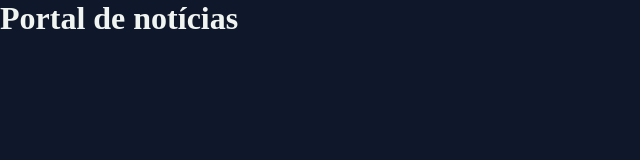
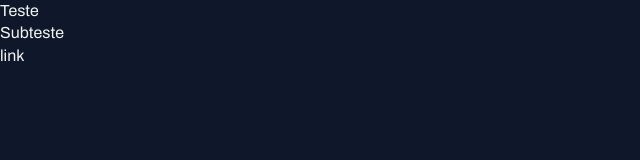
Before and after one commit to WigorCosta21/Portal_De_Noticias, a plain HTML site: page index.html in a window 1280 px wide. Shown: the whole page, without its empty margins (0-640 px from the left). Drawn offline with Linux system fonts and the light colour scheme.

Commit message:
style: add fonts

```diff
--- a/index.html
+++ b/index.html
@@ -2,14 +2,19 @@
 <html lang="pt-br">
 
 <head>
+    <link rel="preconnect" href="https://fonts.googleapis.com">
+    <link rel="preconnect" href="https://fonts.gstatic.com" crossorigin>
     <meta charset="UTF-8">
     <meta name="viewport" content="width=device-width, initial-scale=1.0">
     <title>Portal de notícias</title>
     <link rel="stylesheet" href="styles/index.css">
+    <link href="https://fonts.googleapis.com/css2?family=Archivo:ital,wght@0,100..900;1,100..900&display=swap" rel="stylesheet">
 </head>
 
 <body>
-    <h1>Portal de notícias</h1>
+    <h1>Teste</h1>
+    <h2>Subteste</h2>
+    <a href="">link</a>
 </body>
 
 </html>
--- a/styles/globals.css
+++ b/styles/globals.css
@@ -11,9 +11,33 @@
     --stroke-color: #1E293B;
     --text-color-primary: #F1F5F1;
     --text-color-secondary: #CBD5E1;
+
+    --font-family: "Archivo", sans-serif;
+    --h1: 800 24px/135% var(--font-family);
+    --h2: 800 16px/140% var(--font-family);
+    --h3: 800 14px/140% var(--font-family);
+    --text-span: 600 14px/145% var(--font-family);
+    --text: 400 16px/140% var(--font-family);
+    --text-sm: 400 14px/160% var(--font-family);
 }
 
 body {
+    font: var(--text);
     color: var(--text-color-primary);
     background-color: var(--bg-color);
 }
+
+a {
+    text-decoration: none;
+    color: inherit;
+}
+
+a:hover {
+    color: var(--brand-color-light);
+}
+
+h1,
+h2,
+h3 {
+    font: inherit;
+}
```
